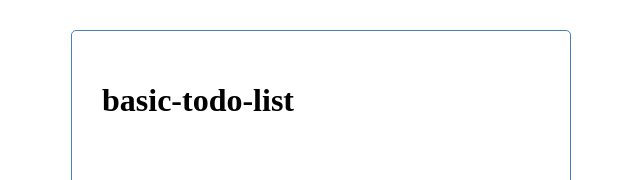
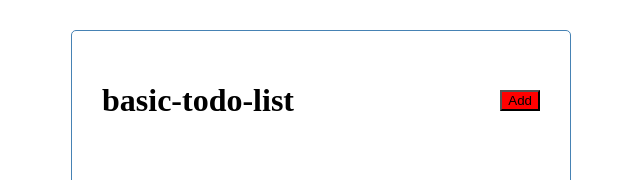
Before and after one commit to DattaAnupam/basic-todo-angular, an Angular app: page / in a window 1280 px wide. Shown: the top 180 px of the page, without its empty margins (319-959 px from the left). Built offline with nearby package versions, Linux system fonts and the light colour scheme.

Commit message:
feat take dynamic text and style for button component

```diff
--- a/src/app/components/button/button.component.html
+++ b/src/app/components/button/button.component.html
@@ -1 +1 @@
-<p>button works!</p>
+<button class="btn" [ngStyle]="{'background-color': color}">{{ text }}</button>
--- a/src/app/components/header/header.component.html
+++ b/src/app/components/header/header.component.html
@@ -1,3 +1,4 @@
 <header>
   <h1>{{title}}</h1>
+  <app-button text="Add" color="red"></app-button>
 </header>
```
Also changed, not shown: src/app/components/button/button.component.ts (+6 -6 lines).
